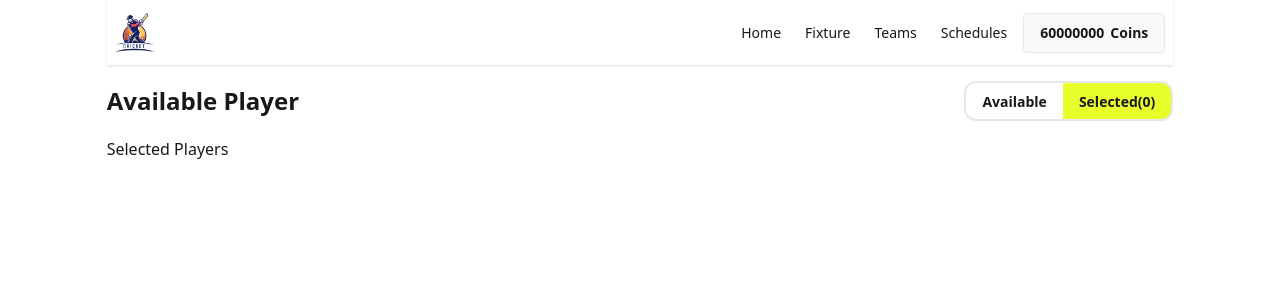
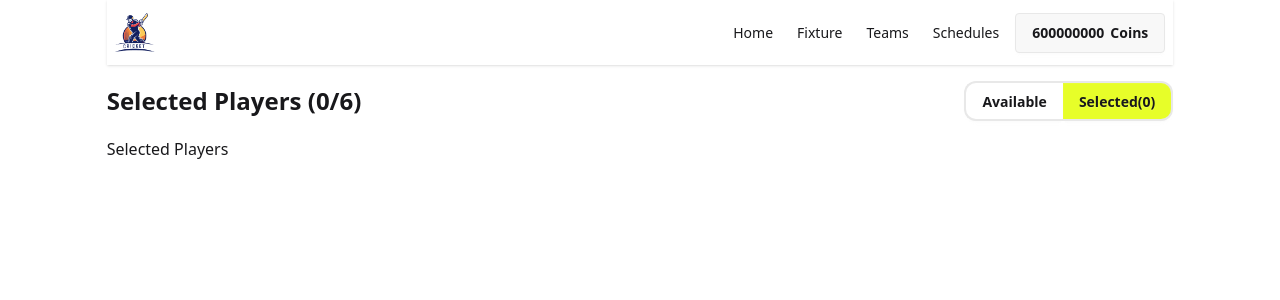
Before and after one commit to atmabdullaham/dream-11, a React (Vite) app: page / in a window 1280 px wide. Both pictures are taken after a click on the button "Selected(0)". Shown: the top 300 px of the page. Built offline with nearby package versions, Linux system fonts and the light colour scheme.

Commit message:
player choose functionality based on available conins if not show alert

```diff
--- a/src/App.jsx
+++ b/src/App.jsx
@@ -7,17 +7,26 @@ const fetchPlayers = async () => {
 
   return res.json();
 };
+const playersPromise = fetchPlayers();
 
 function App() {
   const [toggle, setToggle] = useState(true);
-  const playersPromise = fetchPlayers();
+  const [avaliableTaka, setAvabilableTaka] = useState(600000000);
+
   return (
     <>
       <div className="w-10/12 mx-auto">
         {/* Navbar */}
-        <Navbar></Navbar>
+        <Navbar avaliableTaka={avaliableTaka}></Navbar>
         <div className="flex justify-between items-center py-4">
-          <h1 className="text-2xl font-bold">Available Player</h1>
+          {toggle ? (
+            <h1 className="text-2xl font-bold">Available Players</h1>
+          ) : (
+            <h1 className="text-2xl font-bold">
+              Selected Players <span>(0/6)</span>
+            </h1>
+          )}
+
           <div>
             <button
               onClick={() => setToggle(true)}
@@ -39,7 +48,11 @@ function App() {
         </div>
         {toggle === true ? (
           <Suspense fallback={<div>Loading...</div>}>
-            <AvailablePlayers playersPromise={playersPromise} />
+            <AvailablePlayers
+              setAvabilableTaka={setAvabilableTaka}
+              avaliableTaka={avaliableTaka}
+              playersPromise={playersPromise}
+            />
           </Suspense>
         ) : (
           <SelectedPlayers />
--- a/src/components/AvailablePlayer/AvailablePlayer.jsx
+++ b/src/components/AvailablePlayer/AvailablePlayer.jsx
@@ -1,4 +1,8 @@
-const AvailablePlayer = ({ player }) => {
+import { useState } from "react";
+
+const AvailablePlayer = ({ player, setAvabilableTaka, avaliableTaka }) => {
+  const [isSelected, setIsSelected] = useState(false);
+  const handlePlayerSelect = (price) => {};
   const {
     img,
     name,
@@ -44,11 +48,25 @@ const AvailablePlayer = ({ player }) => {
             </h4>
             <button className="text-gray-500">{bowling_style}</button>
           </div>
-          <div className="card-actions justify-between items-center pt-4 items-center">
+          <div className="card-actions justify-between items-center pt-4">
             <h4 className="text-base text-gray-500 font-semibold">
               Price: <span>{price}</span>
             </h4>
-            <button className="btn btn-accent text-white">Choose Player</button>
+            <button
+              onClick={() => {
+                if (avaliableTaka >= parseInt(price)) {
+                  setAvabilableTaka(avaliableTaka - parseInt(price));
+                  setIsSelected(true);
+                } else {
+                  alert("You don't have enough coins");
+                }
+              }}
+              className={`btn btn-accent text-white ${
+                isSelected && "btn-disabled"
+              }`}
+            >
+              {!isSelected ? "Choose Player" : "Selected"}
+            </button>
           </div>
         </div>
       </div>
--- a/src/components/AvailablePlayers/AvailablePlayers.jsx
+++ b/src/components/AvailablePlayers/AvailablePlayers.jsx
@@ -1,14 +1,23 @@
 import { use } from "react";
 import AvailablePlayer from "../AvailablePlayer/AvailablePlayer";
 
-const AvailablePlayers = ({ playersPromise }) => {
+const AvailablePlayers = ({
+  playersPromise,
+  setAvabilableTaka,
+  avaliableTaka,
+}) => {
   const players = use(playersPromise);
   console.log(players);
 
   return (
     <div className="grid grid-cols-1 md:grid-cols-2 lg:grid-cols-3 gap-4">
       {players.map((player) => (
-        <AvailablePlayer key={player.name} player={player}></AvailablePlayer>
+        <AvailablePlayer
+          key={player.name}
+          player={player}
+          setAvabilableTaka={setAvabilableTaka}
+          avaliableTaka={avaliableTaka}
+        ></AvailablePlayer>
       ))}
     </div>
   );
--- a/src/components/Navbar.jsx
+++ b/src/components/Navbar.jsx
@@ -1,5 +1,5 @@
 import logo from "../assets/logo.png";
-const Navbar = () => {
+const Navbar = ({ avaliableTaka }) => {
   return (
     <div className="navbar bg-base-100 shadow-sm">
       <div className="navbar-start">
@@ -64,7 +64,7 @@ const Navbar = () => {
           </li>
         </ul>
         <a className="btn">
-          <span>60000000</span>Coins
+          <span>{avaliableTaka}</span>Coins
         </a>
       </div>
     </div>
```
